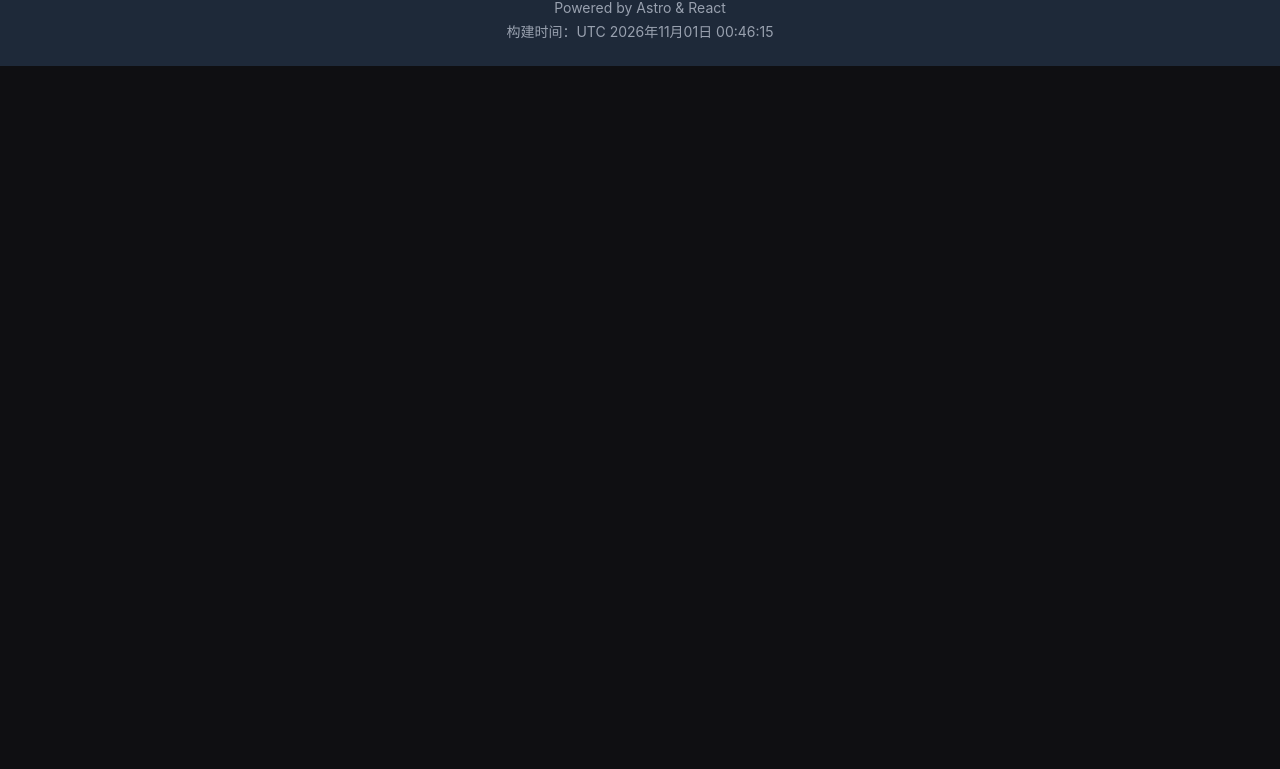
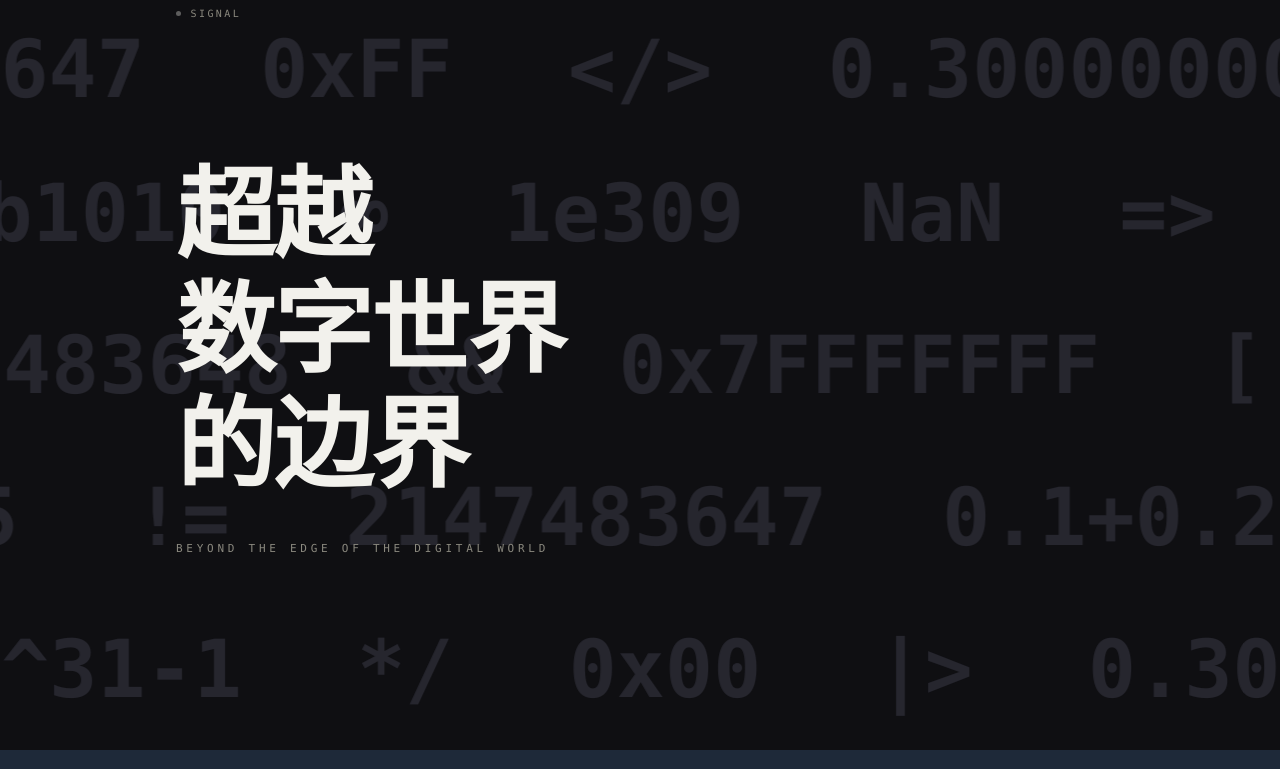
Before and after one commit to 2025studentdev/e2, an Astro site in the folder site/: page / in a window 1280 px wide. Shown: the part 3404-4173 px from the top of the page. Before the commit the page ends 3470 px from the top, so only its background shows below. Built offline with nearby package versions, Linux system fonts and the light colour scheme; Astro itself is replaced by a stand-in of ours.

Commit message:
2026-11-1

```diff
--- a/site/src/pages/index.astro
+++ b/site/src/pages/index.astro
@@ -49,6 +49,47 @@ const pageDesc = '超越数字世界的边界';
     <Home />
 </main>
 
+<!-- 暗色边界区：滚动字符背景 + 呼吸信号 + 三行主标题 -->
+<section class="beyond" aria-label="超越数字世界的边界">
+    <div class="beyond__field" aria-hidden="true">
+        <div class="beyond__track" style="--y:10%;--d:150s;--t:-20s">
+            <div class="beyond__set"><span>2147483647</span><span>0xFF</span><span>&lt;/&gt;</span><span>0.30000000004</span><span>{ }</span></div>
+            <div class="beyond__set"><span>2147483647</span><span>0xFF</span><span>&lt;/&gt;</span><span>0.30000000004</span><span>{ }</span></div>
+        </div>
+        <div class="beyond__track rev" style="--y:28%;--d:180s;--t:-60s">
+            <div class="beyond__set"><span>1e309</span><span>NaN</span><span>=&gt;</span><span>0b1010</span><span>∞</span></div>
+            <div class="beyond__set"><span>1e309</span><span>NaN</span><span>=&gt;</span><span>0b1010</span><span>∞</span></div>
+        </div>
+        <div class="beyond__track" style="--y:47%;--d:140s;--t:-90s">
+            <div class="beyond__set"><span>0x7FFFFFFF</span><span>[ ]</span><span>::</span><span>-2147483648</span><span>&amp;&amp;</span></div>
+            <div class="beyond__set"><span>0x7FFFFFFF</span><span>[ ]</span><span>::</span><span>-2147483648</span><span>&amp;&amp;</span></div>
+        </div>
+        <div class="beyond__track rev" style="--y:66%;--d:200s;--t:-30s">
+            <div class="beyond__set"><span>2147483647</span><span>0.1+0.2</span><span>&lt;div&gt;</span><span>0o755</span><span>!=</span></div>
+            <div class="beyond__set"><span>2147483647</span><span>0.1+0.2</span><span>&lt;div&gt;</span><span>0o755</span><span>!=</span></div>
+        </div>
+        <div class="beyond__track" style="--y:85%;--d:165s;--t:-110s">
+            <div class="beyond__set"><span>0x00</span><span>|&gt;</span><span>0.30000000004</span><span>2^31-1</span><span>*/</span></div>
+            <div class="beyond__set"><span>0x00</span><span>|&gt;</span><span>0.30000000004</span><span>2^31-1</span><span>*/</span></div>
+        </div>
+    </div>
+
+    <div class="beyond__inner">
+        <div class="beyond__top">
+            <span class="beyond__live"><span class="beyond__dot"></span>SIGNAL</span>
+        </div>
+
+        <div class="beyond__center">
+            <h2 class="beyond__title">
+                <span>超越</span>
+                <span>数字世界</span>
+                <span>的边界</span>
+            </h2>
+            <p class="beyond__en">Beyond the edge of the digital world</p>
+        </div>
+    </div>
+</section>
+
 <Footer />
 
 <!-- 滚动显现：只绑定一次，不依赖任何组件运行时 -->
@@ -79,3 +120,132 @@ const pageDesc = '超越数字世界的边界';
 </script>
 </body>
 </html>
+
+<style>
+    /* ===== 暗色边界区 ===== */
+    .beyond {
+        --beyond-bg: #0F0F12;
+        --beyond-ink: #F2F1EC;
+        --beyond-dim: #8A887E;
+        --beyond-sym: #26262E;
+
+        position: relative;
+        min-height: 100vh;
+        overflow: hidden;
+        background: var(--beyond-bg);
+        color: var(--beyond-ink);
+        font-family: ui-monospace, SFMono-Regular, Menlo, Consolas, "Liberation Mono", monospace;
+    }
+
+    /* 背景滚动字符层 */
+    .beyond__field {
+        position: absolute;
+        inset: 0;
+        overflow: hidden;
+        pointer-events: none;
+        z-index: 0;
+        contain: strict;
+    }
+    .beyond__track {
+        position: absolute;
+        left: 0;
+        top: var(--y);
+        display: flex;
+        white-space: nowrap;
+        animation: beyond-slide var(--d) linear infinite;
+        animation-delay: var(--t);
+        will-change: transform;
+    }
+    .beyond__track.rev { animation-direction: reverse; }
+    .beyond__set {
+        display: flex;
+        align-items: baseline;
+    }
+    .beyond__set span {
+        font-size: clamp(2.2rem, 6.4vw, 5rem);
+        font-weight: 700;
+        line-height: 1;
+        color: var(--beyond-sym);
+        margin-right: clamp(2.5rem, 9vw, 9rem);
+        user-select: none;
+    }
+    @keyframes beyond-slide {
+        from { transform: translateX(0); }
+        to   { transform: translateX(-50%); }
+    }
+
+    /* 前景内容 */
+    .beyond__inner {
+        position: relative;
+        z-index: 1;
+        width: 100%;
+        max-width: 68rem;
+        margin: 0 auto;
+        min-height: 100vh;
+        padding: clamp(2rem, 7vh, 4rem) clamp(1.4rem, 7vw, 5rem);
+        display: flex;
+        flex-direction: column;
+    }
+
+    .beyond__top {
+        display: flex;
+        align-items: center;
+        font-size: 10px;
+        letter-spacing: .24em;
+        color: var(--beyond-dim);
+        text-transform: uppercase;
+    }
+    .beyond__live {
+        display: flex;
+        align-items: center;
+        gap: .6rem;
+    }
+    .beyond__dot {
+        width: 5px;
+        height: 5px;
+        border-radius: 50%;
+        background: var(--beyond-ink);
+        animation: beyond-pulse 3s ease-in-out infinite;
+    }
+    @keyframes beyond-pulse {
+        0%, 100% { opacity: 1; }
+        50%      { opacity: .15; }
+    }
+
+    .beyond__center {
+        margin: auto 0;
+    }
+
+    .beyond__title {
+        font-family: "PingFang SC", "Hiragino Sans GB", "Microsoft YaHei", "Source Han Sans SC", sans-serif;
+        font-weight: 700;
+        font-size: clamp(2.6rem, 9vw, 6.2rem);
+        line-height: 1.16;
+        letter-spacing: -.02em;
+        display: flex;
+        flex-direction: column;
+        color: var(--beyond-ink);
+    }
+    .beyond__title span { display: block; }
+
+    .beyond__en {
+        margin-top: clamp(1.6rem, 4vw, 2.4rem);
+        font-size: clamp(9px, 1.4vw, 11px);
+        letter-spacing: .34em;
+        color: var(--beyond-dim);
+        text-transform: uppercase;
+    }
+
+    @media (max-width: 680px) {
+        .beyond__track:nth-child(even) { display: none; }
+        .beyond__set span {
+            font-size: clamp(1.5rem, 8vw, 2.2rem);
+            margin-right: clamp(1.8rem, 10vw, 4rem);
+        }
+        .beyond__top { font-size: 9px; letter-spacing: .18em; }
+    }
+    @media (prefers-reduced-motion: reduce) {
+        .beyond__track,
+        .beyond__dot { animation: none; }
+    }
+</style>
```
